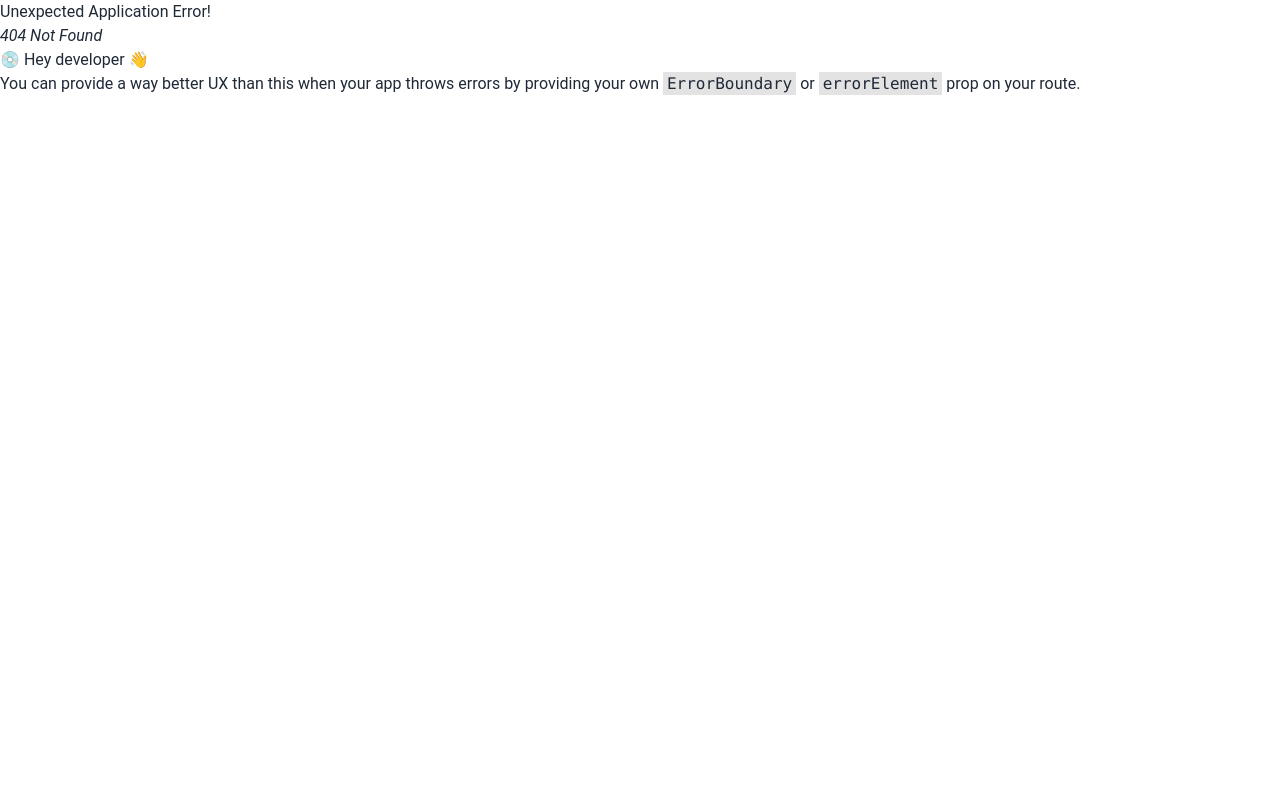
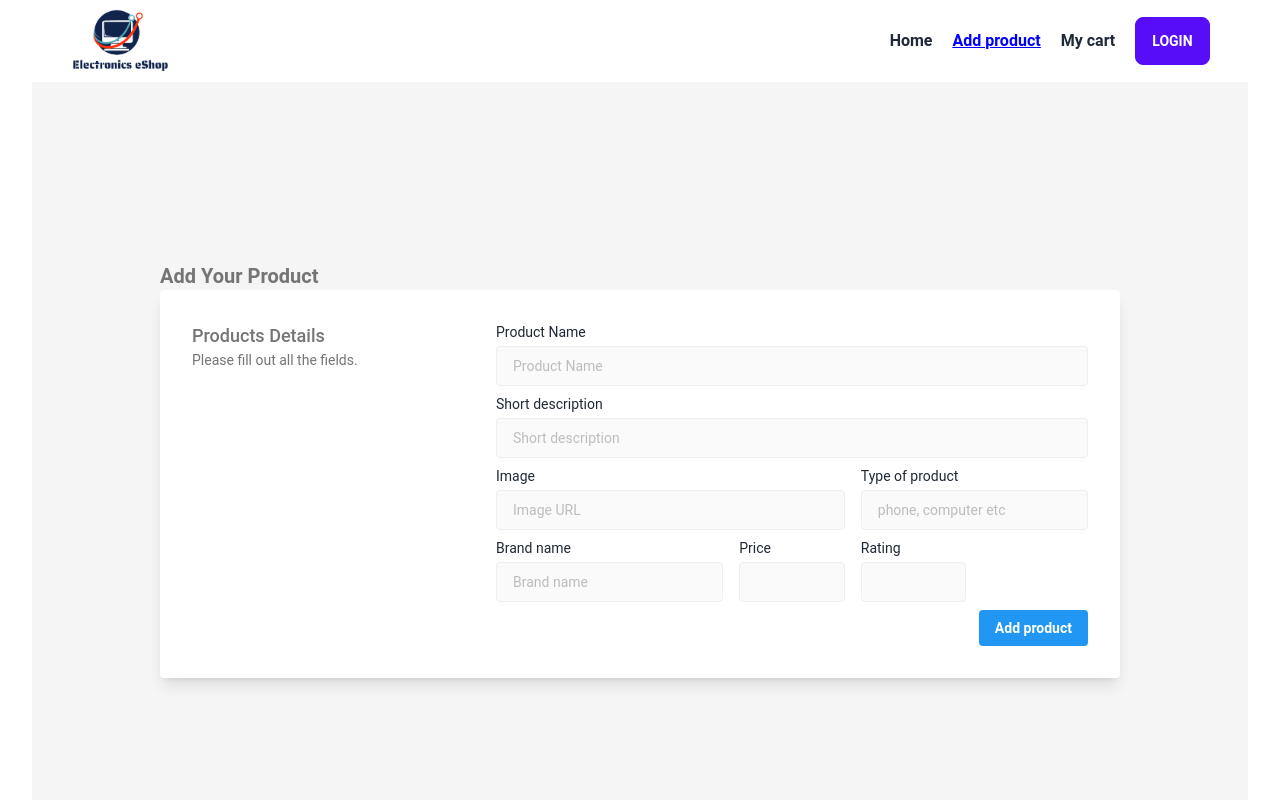
Before and after one commit to zalish-shawon/brand-shop-client, a React (Vite) app: page /addProducts in a window 1280 px wide. Before the commit this address had no page. Shown: the top 800 px of the page. Built offline with nearby package versions, Linux system fonts and the light colour scheme.

Commit message:
product inserted in mongodb

```diff
--- /dev/null
+++ b/src/components/AddProducts/AddProducts.jsx
@@ -0,0 +1,109 @@
+/* eslint-disable react/no-unknown-property */
+
+const AddProducts = () => {
+
+    const handleAddproduct = (event) => {
+        event.preventDefault();
+        const form = event.target
+        const name = form.name.value
+        const brand = form.brandName.value
+        const description = form.description.value
+        const image = form.image.value
+        const price = form.price.value
+        const rating = form.rating.value
+        const type = form.type.value
+        const product = {name, description, image, price, rating, type, brand}
+        console.log(product);
+
+        fetch("http://localhost:5001/products", {
+            "method": "POST",
+            "headers": {
+                "content-type": "application/json"
+            },
+            body: JSON.stringify(product)
+        })
+        .then(res => res.json())
+        .then(data => console.log(data))
+
+    }
+
+    return (
+        <div>
+            {/* <div className="text-center mt-12">
+                <h1 className="text-4xl font-bold">Add Your Product</h1>
+            </div> */}
+
+
+<div class="min-h-screen p-6 bg-gray-100 flex items-center justify-center">
+  <div class="container max-w-screen-lg mx-auto">
+    <div>
+      <h2 class="font-semibold text-xl text-gray-600">Add Your Product</h2>
+
+
+      <div class="bg-white rounded shadow-lg p-4 px-4 md:p-8 mb-6">
+        <div class="grid gap-4 gap-y-2 text-sm grid-cols-1 lg:grid-cols-3">
+          <div class="text-gray-600">
+            <p class="font-medium text-lg">Products Details</p>
+            <p>Please fill out all the fields.</p>
+          </div>
+
+          <div class="lg:col-span-2">
+            <form method="POST" onSubmit={handleAddproduct} class="grid gap-4 gap-y-2 text-sm grid-cols-1 md:grid-cols-5">
+              <div class="md:col-span-5">
+                <label for="full_name">Product Name</label>
+                <input type="text" name="name" id="full_name" class="h-10 border mt-1 rounded px-4 w-full bg-gray-50" placeholder="Product Name" />
+              </div>
+
+              <div class="md:col-span-5">
+                <label for="email">Short description</label>
+                <input type="text" name="description" id="email" class="h-10 border mt-1 rounded px-4 w-full bg-gray-50" placeholder="Short description" />
+              </div>
+
+              <div class="md:col-span-3">
+                <label for="address">Image</label>
+                <input type="text" name="image" id="address" class="h-10 border mt-1 rounded px-4 w-full bg-gray-50" placeholder="Image URL" />
+              </div>
+
+              <div class="md:col-span-2">
+                <label for="city">Type of product</label>
+                <input type="text" name="type" id="city" class="h-10 border mt-1 rounded px-4 w-full bg-gray-50" placeholder="phone, computer etc" />
+              </div>
+
+              <div class="md:col-span-2">
+                <label for="country">Brand name</label>
+                <div class="h-10 bg-gray-50 flex border border-gray-200 rounded items-center mt-1">
+                  <input name="brandName" id="country" placeholder="Brand name" class="px-4 appearance-none outline-none text-gray-800 w-full bg-transparent" />
+
+                </div>
+              </div>
+
+
+
+              <div class="md:col-span-1">
+                <label for="zipcode">Price</label>
+                <input type="text" name="price" id="zipcode" class="transition-all flex items-center h-10 border mt-1 rounded px-4 w-full bg-gray-50" placeholder="" />
+              </div>
+              <div class="md:col-span-1">
+                <label for="zipcode">Rating</label>
+                <input type="text" name="rating" id="zipcode" class="transition-all flex items-center h-10 border mt-1 rounded px-4 w-full bg-gray-50" placeholder="" />
+              </div>
+              <div class="md:col-span-5 text-right">
+                <div class="inline-flex items-end">
+                  <button class="bg-blue-500 hover:bg-blue-700 text-white font-bold py-2 px-4 rounded">Add product</button>
+                </div>
+              </div>
+
+            </form>
+          </div>
+        </div>
+      </div>
+    </div>
+
+
+  </div>
+</div>
+        </div>
+    );
+};
+
+export default AddProducts;
--- a/src/components/Header/Header.jsx
+++ b/src/components/Header/Header.jsx
@@ -12,7 +12,7 @@ const Header = () => {
                     <div className="flex-none">
                         <ul className="flex gap-5 items-center font-semibold">
                             <NavLink to={"/"}><a>Home</a></NavLink>
-                            <NavLink to={"/addProduct"}><a>Add product</a></NavLink>
+                            <NavLink to={"/addProducts"}><a>Add product</a></NavLink>
                             <NavLink to={"/myCart"}><a>My cart</a></NavLink>
                             <NavLink to={"/login"}> <button className="btn btn-primary text-white">Login</button> </NavLink>
 
--- a/src/main.jsx
+++ b/src/main.jsx
@@ -9,6 +9,7 @@ import {
 } from "react-router-dom";
 import MainLayouts from './components/mainLayouts/MainLayouts.jsx';
 import Home from './components/Home/Home.jsx';
+import AddProducts from './components/AddProducts/AddProducts.jsx';
 
 const router = createBrowserRouter([
   {
@@ -19,6 +20,10 @@ const router = createBrowserRouter([
       {
         path: "/",
         element: <Home></Home>
+      },
+      {
+        path: "/addProducts",
+        element: <AddProducts></AddProducts>
       }
     ]
   },
```
